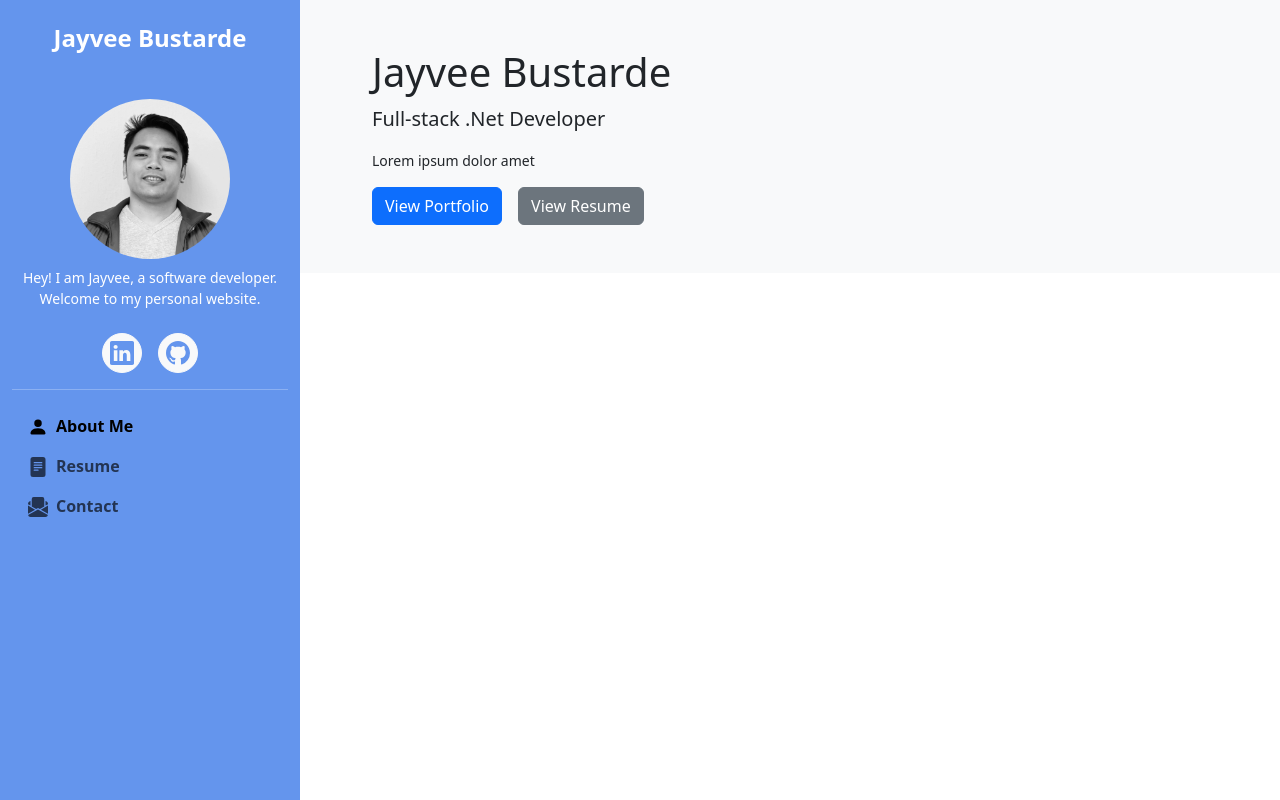
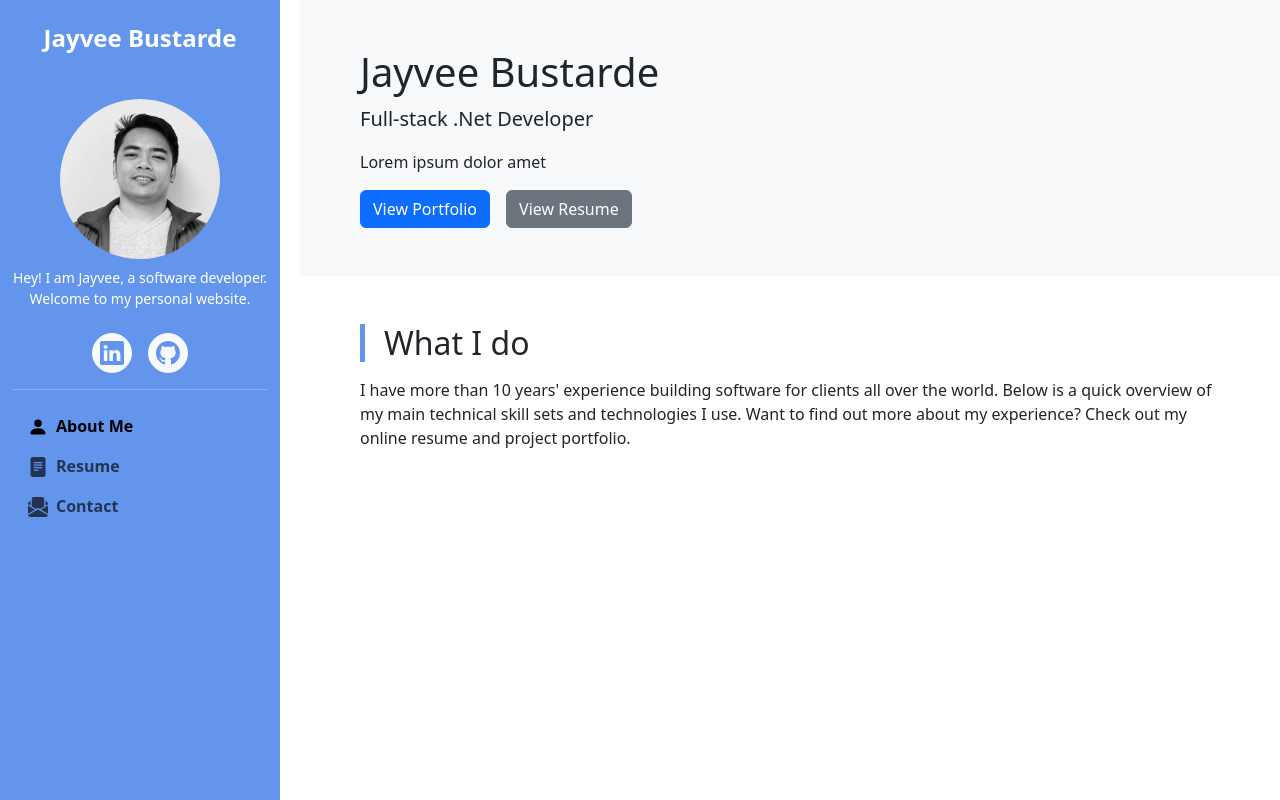
Before and after one commit to jayveebustarde/react-bootstrap-personal, a React (Create React App) app: page / in a window 1280 px wide. Built offline with nearby package versions, Linux system fonts and the light colour scheme.

Commit message:
added sass files

```diff
--- a/src/App.js
+++ b/src/App.js
@@ -1,7 +1,7 @@
+import './styles/custom.scss';
 import './App.css';
 import React from "react";
 import Layout from'./routes/Layout';
-import './styles/custom.scss';
 import { BrowserRouter as Router, Routes, Route } from "react-router-dom";
 import Home from './routes/Home';
 import Resume from './routes/Resume';
--- a/src/components/Section.js
+++ b/src/components/Section/Section.js
@@ -1,8 +1,9 @@
 import React from "react";
 import { Container } from "react-bootstrap";
+import "../Section/Section.scss";
 
 const Section = ({ isHeader, children }) => {
-    const sectionClass = "p-3 p-lg-5" + (isHeader && " bg-light");
+    const sectionClass = "p-3 p-lg-5 section" + (isHeader ? " bg-light" : "");
     return (
         <section className={sectionClass}>
             <Container>
--- /dev/null
+++ b/src/components/Section/Section.scss
@@ -0,0 +1,5 @@
+@import "../../styles/custom.scss";
+
+.section{
+    font-size: 16px;
+}
--- /dev/null
+++ b/src/components/SectionTitle/SectionTitle.js
@@ -0,0 +1,10 @@
+import React from "react";
+import "../SectionTitle/SectionTitle.scss";
+
+const SectionTitle = ({ children }) => {
+    return (
+        <h2 className="section-title mb-3">{children}</h2>
+    );
+}
+
+export default SectionTitle;
--- /dev/null
+++ b/src/components/SectionTitle/SectionTitle.scss
@@ -0,0 +1,17 @@
+@import "../../styles/custom.scss";
+
+.section-title:before {
+    content: "";
+    display: inline-block;
+    width: 5px;
+    height: 100%;
+    background: $primary;
+    position: absolute;
+    left: 0;
+    top: 0;
+}
+
+.section-title {
+    position: relative;
+    padding-left: 1.5rem;
+}
--- a/src/routes/Home.js
+++ b/src/routes/Home.js
@@ -1,13 +1,13 @@
 import React from "react";
 import MainWrapper from "../components/MainWrapper";
-import Section from "../components/Section";
-import { Button, Col, Container, Row, Stack } from "react-bootstrap";
+import Section from "../components/Section/Section";
+import { Button, Col, Row, Stack } from "react-bootstrap";
+import SectionTitle from "../components/SectionTitle/SectionTitle";
 
 const Home = () => {
     return (
         <MainWrapper>
             <Section isHeader>
-                <Container>
                 <Row>
                     <Col>
                         <Stack>
@@ -26,7 +26,10 @@ const Home = () => {
                     </Col>
                     <Col></Col>
                 </Row>
-                </Container>
+            </Section>
+            <Section>
+                <SectionTitle>What I do</SectionTitle>
+                <p>I have more than 10 years' experience building software for clients all over the world. Below is a quick overview of my main technical skill sets and technologies I use. Want to find out more about my experience? Check out my online resume and project portfolio.</p>
             </Section>
         </MainWrapper>
     );
--- a/src/styles/custom.scss
+++ b/src/styles/custom.scss
@@ -12,7 +12,7 @@ $primary: cornflowerblue;
     bottom: 0;
     position: fixed;
     overflow-y: auto;
-    width: 300px;
+    width: 280px;
 
     @media(max-width: 1000px) {
         position: relative;
```
Lines whose indentation alone changed are shown as unchanged.
